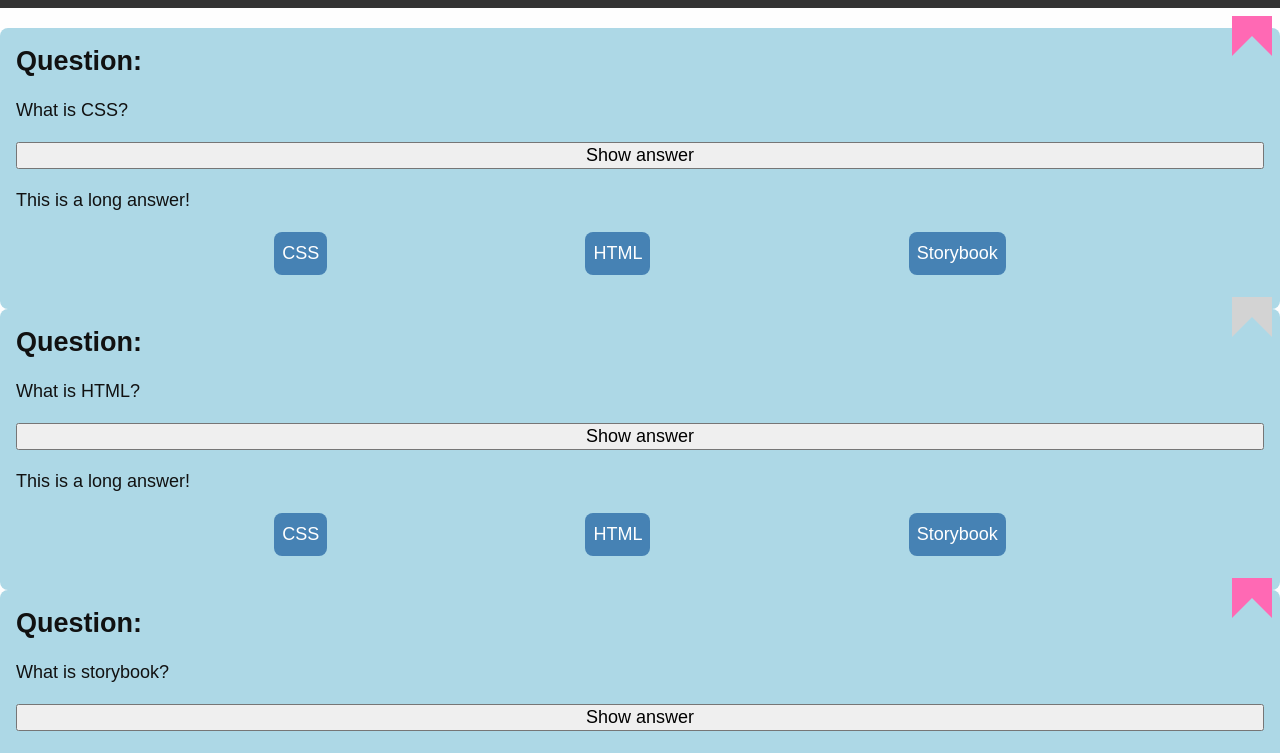
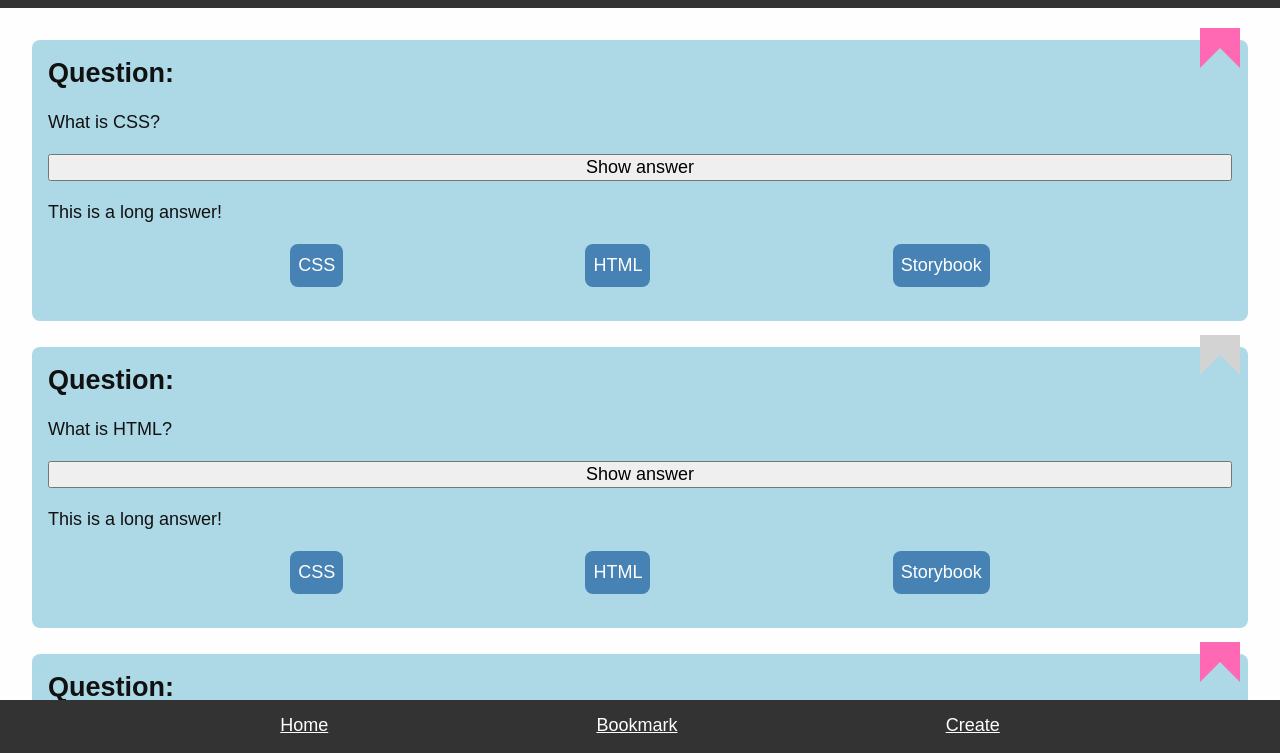
Before and after one commit to macfrei/quiz-app-hh-21-3, a website built with Vite: page src/index.html in a window 1280 px wide. Shown: the part 40-793 px from the top of the page. Built offline with nearby package versions, Linux system fonts and the light colour scheme.

Commit message:
Change styling of quiz-app and navigation

```diff
--- a/src/styles/quiz-card/quiz-card.css
+++ b/src/styles/quiz-card/quiz-card.css
@@ -3,10 +3,6 @@
   padding: 16px;
   border-radius: 8px;
   position: relative;
-}
-
-.quiz-card:first-child {
-  margin-top: 20px;
 }
 
 .quiz-card__bookmark {
--- a/src/styles/styles.css
+++ b/src/styles/styles.css
@@ -4,3 +4,5 @@
 @import './app-header/app-header.css';
 @import './quiz-card/quiz-card.css';
 @import './navigation/navigation.css';
+@import './form/form.css';
+@import './app-main/app-main.css';
```
Also changed, not shown: src/styles/navigation/navigation.html (+0 -2 lines), src/styles/quiz-card/quiz-card.html (+3 -2 lines).
